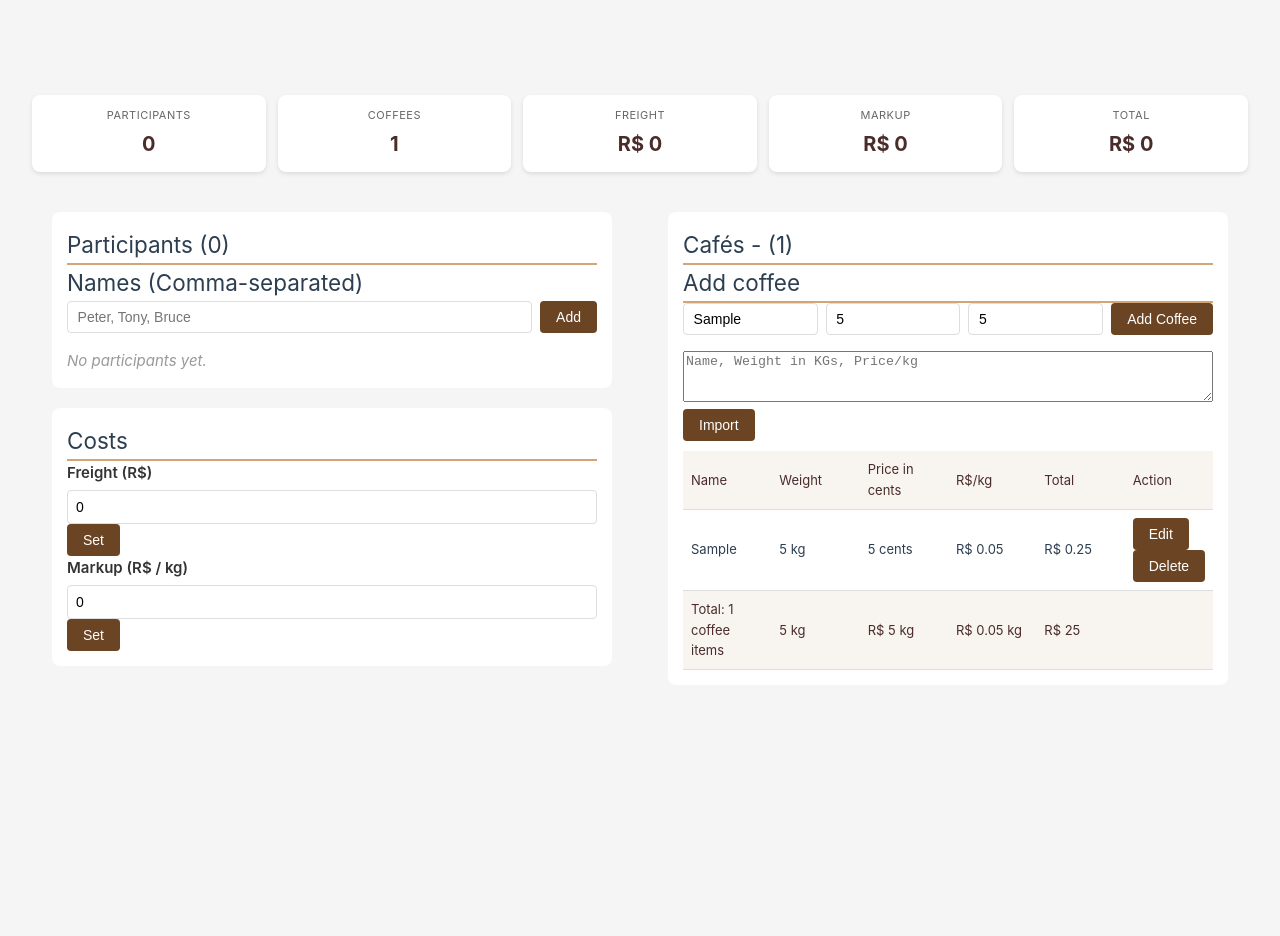
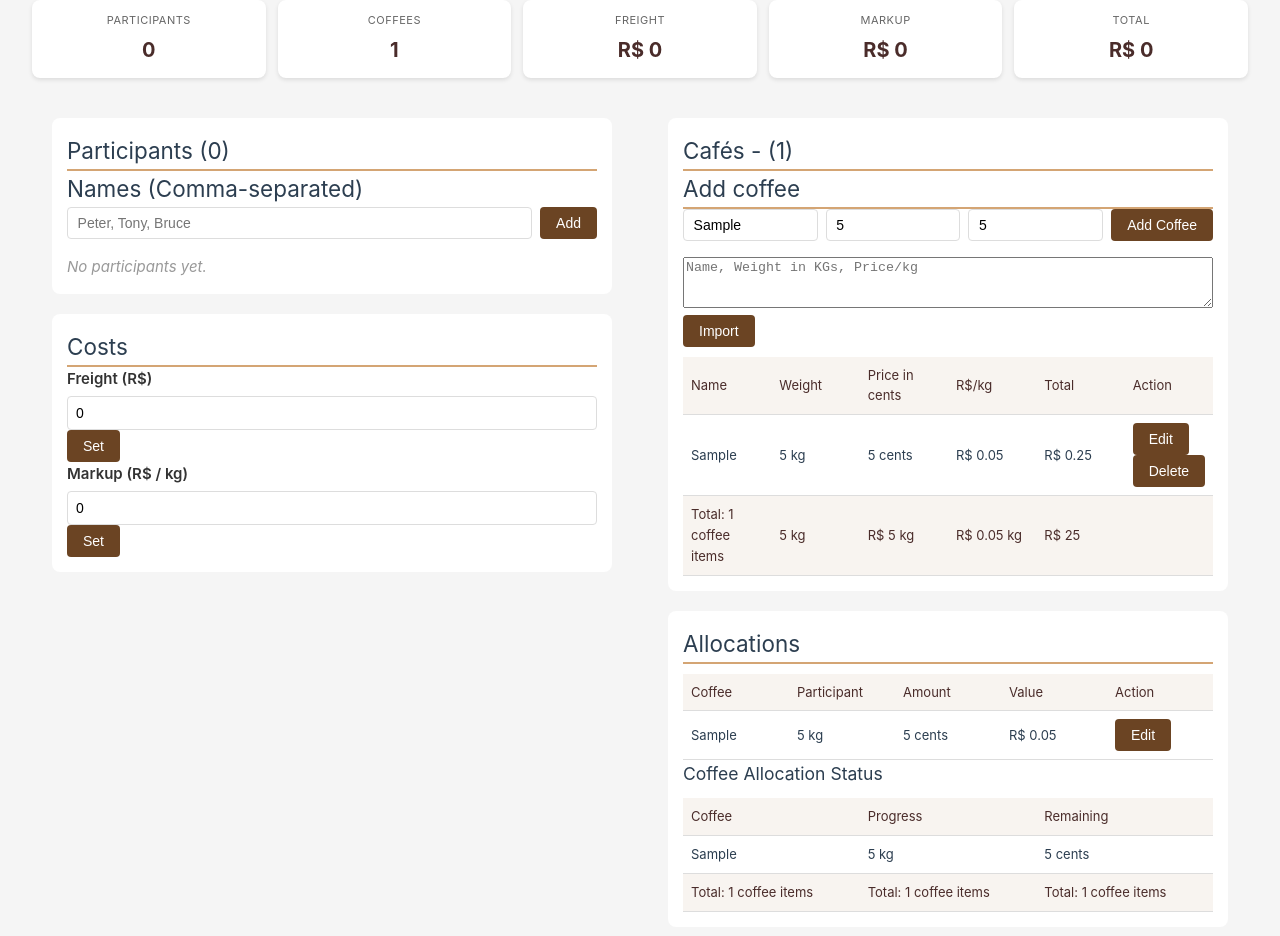
Before and after one commit to paulograbin/coffee, a Vue app: page /#/ in a window 1280 px wide. Both pictures are taken after typing "Sample", "5", "5" into the empty fields and a click on the button "Add Coffee". Shown: the top 936 px of the page. Before the commit the page ends 800 px from the top, so only its background shows below. Built offline with nearby package versions, Linux system fonts and the light colour scheme; the HTML template or start-up script is replaced by a standard one.

Commit message:
Add allocation table

```diff
--- /dev/null
+++ b/src/components/AllocationTable.vue
@@ -0,0 +1,64 @@
+<script setup lang="ts">
+import { useCoffeeStore } from '@/stores/coffee-store.ts'
+
+const store = useCoffeeStore()
+</script>
+
+<template>
+  <div class="card card-compact">
+    <h2 class="cardDescription">Allocations</h2>
+
+    <table>
+      <thead>
+        <tr>
+          <th>Coffee</th>
+          <th>Participant</th>
+          <th>Amount</th>
+          <th>Value</th>
+          <th>Action</th>
+        </tr>
+      </thead>
+      <tbody>
+        <tr v-for="c in store.coffees" :key="c.id">
+          <td>{{ c.name }}</td>
+          <td>{{ c.weight }} kg</td>
+          <td>{{ c.priceInCents }} cents</td>
+          <td>R$ {{ c.price }}</td>
+          <td>
+            <button class="edit-btn">Edit</button>
+          </td>
+        </tr>
+      </tbody>
+    </table>
+
+    <div>
+      <h3>Coffee Allocation Status</h3>
+
+      <table>
+        <thead>
+          <tr>
+            <th>Coffee</th>
+            <th>Progress</th>
+            <th>Remaining</th>
+          </tr>
+        </thead>
+        <tbody>
+          <tr v-for="c in store.coffees" :key="c.id">
+            <td>{{ c.name }}</td>
+            <td>{{ c.weight }} kg</td>
+            <td>{{ c.priceInCents }} cents</td>
+          </tr>
+        </tbody>
+        <tfoot>
+          <tr>
+            <th>Total: {{ store.coffees.length }} coffee items</th>
+            <th>Total: {{ store.coffees.length }} coffee items</th>
+            <th>Total: {{ store.coffees.length }} coffee items</th>
+          </tr>
+        </tfoot>
+      </table>
+    </div>
+  </div>
+</template>
+
+<style scoped></style>
--- a/src/views/HomeView.vue
+++ b/src/views/HomeView.vue
@@ -6,6 +6,7 @@ import CardComponent from '@/components/CardComponent.vue'
 import { useParticipantsStore } from '@/stores/participants.ts'
 import { usePurchaseStore } from '@/stores/purchase-store.ts'
 import { useCoffeeStore } from '@/stores/coffee-store.ts'
+import AllocationTable from '@/components/AllocationTable.vue'
 
 const participantStore = useParticipantsStore()
 const purchaseStore = usePurchaseStore()
@@ -36,6 +37,7 @@ const totalCost =
     </div>
     <div class="column">
       <CoffeeTable />
+      <AllocationTable/>
     </div>
   </div>
 </template>
```
